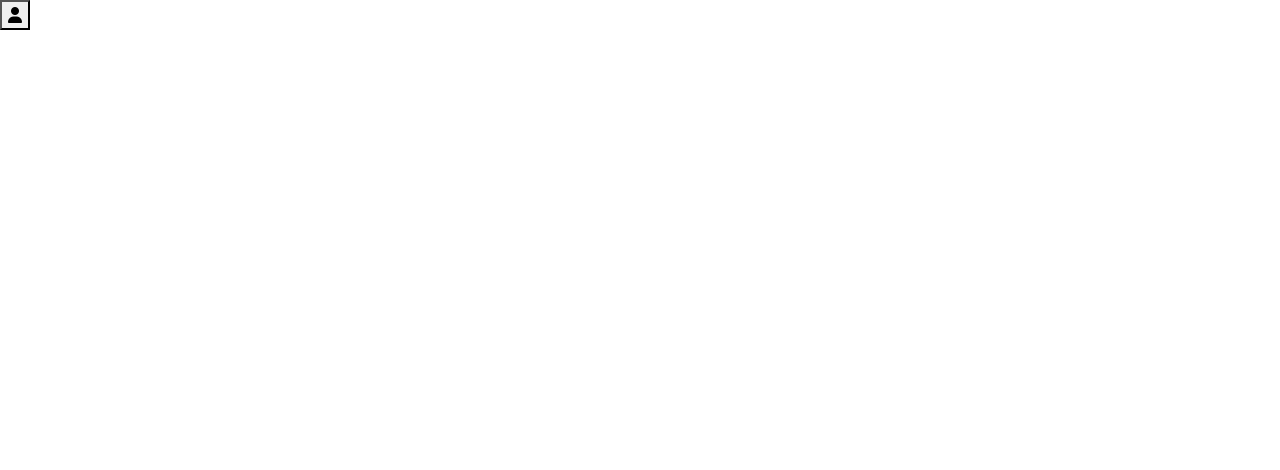
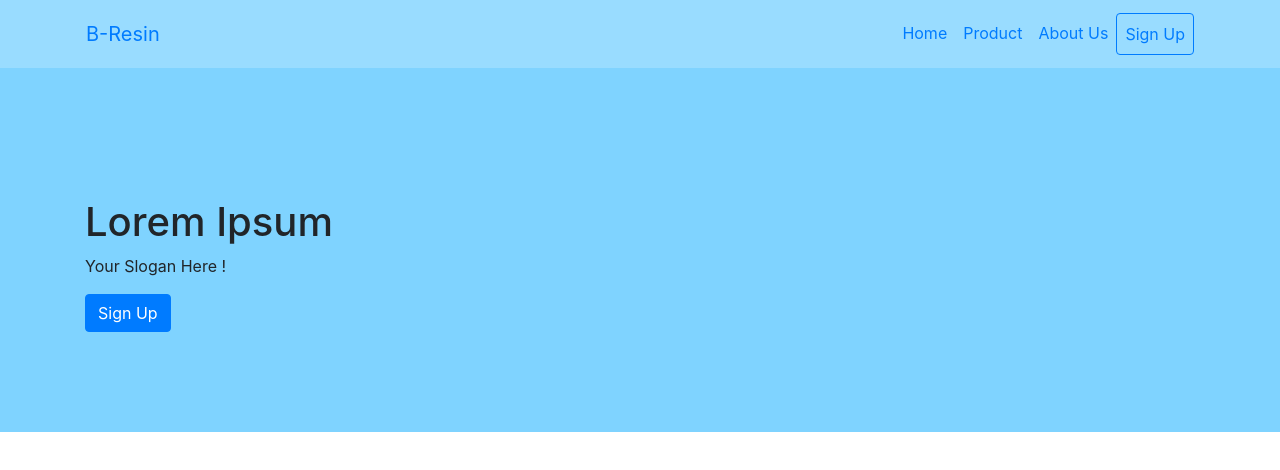
Before and after one commit to rengganaanoraga/B-Resn, a website: page index.html in a window 1280 px wide. Drawn offline with nearby package versions, Linux system fonts and the light colour scheme; files that its build step writes are made by us from their sources.

Commit message:
first init display

```diff
--- a/index.html
+++ b/index.html
@@ -12,20 +12,67 @@
     <script src="https://kit.fontawesome.com/eba8a19f2e.js" crossorigin="anonymous"></script>
 
     <!-- custom css -->
-    <link rel="stylesheet" href="css/custom.css">
+    <link rel="stylesheet" href="css/main.css">
 
 
     <title>B-Resin || Buy Some Accecoris Here!</title>
 
   </head>
   <body>
-    <button>
-        <i class="fa fa-user"></i>
-    </button>
 
-
-
-
+    <header class="header">
+        <div class="container">
+            <div class="row">
+                <nav class="navbar navbar-expand-lg col-12">
+                    <a href="#" class="navbar-brand">B-Resin</a>
+                    <button class="navbar-toggler" type="button" data-toggle="collapse" data-toggle="#navbarSuportedContent">
+                        <i class="fa fa-stream"></i>
+                    </button>
+                    <div class="collapse navbar-collapse">
+                        <ul class="navbar-nav ml-auto">
+                            <li class="nav-item">
+                                <a href="" class="nav-link">
+                                    Home
+                                </a>
+                            </li>
+                            <li class="nav-item">
+                                <a href="" class="nav-link">
+                                    Product
+                                </a>
+                            </li>
+                            <li class="nav-item">
+                                <a href="" class="nav-link">
+                                    About Us
+                                </a>
+                            </li>
+                            <li class="nav-item">
+                                <button class="btn btn-outline-primary nav-link">
+                                    Sign Up
+                                </button>
+                            </li>
+                        </ul>
+                    </div>
+                </nav>
+            </div>
+        </div>
+    </header>
+    <div class="main-content">
+        <div class="container">
+            <section class="row heroes">
+                <div class="col-12">
+                    <h1 class="title">
+                        Lorem Ipsum
+                    </h1>
+                    <p class="sub-title">
+                        Your Slogan Here !
+                    </p>
+                    <button class="btn btn-primary">
+                        Sign Up
+                    </button>
+                </div>
+            </section>
+        </div>
+    </div>
     <!-- Optional JavaScript -->
     <!-- jQuery first, then Popper.js, then Bootstrap JS -->
     <script src="https://code.jquery.com/jquery-3.2.1.slim.min.js" integrity="sha384-KJ3o2DKtIkvYIK3UENzmM7KCkRr/rE9/Qpg6aAZGJwFDMVNA/GpGFF93hXpG5KkN" crossorigin="anonymous"></script>
--- /dev/null
+++ b/scss/base/_base.scss
@@ -0,0 +1,5 @@
+.main-content{
+    background-position: center;
+    background-size: cover;
+    background-color: rgba($color: #00a8ff, $alpha: 0.5);
+}
--- /dev/null
+++ b/scss/base/_variable.scss
@@ -0,0 +1 @@
+$primary: #00a8ff;
--- /dev/null
+++ b/scss/layout/_header.scss
@@ -0,0 +1,4 @@
+.header{
+    padding: 5px 0;
+    background-color: rgba($color: #00a8ff, $alpha: 0.4);
+}
--- /dev/null
+++ b/scss/layout/_main-content.scss
@@ -0,0 +1,5 @@
+.heroes{
+    padding: 100px 0 !important{
+        top: 130px !important;
+    };
+}
--- a/scss/main.scss
+++ b/scss/main.scss
@@ -0,0 +1,4 @@
+@import "base/base";
+
+@import 'layout/header';
+@import "layout/main-content";
```
Also changed, not shown: package.json (added, +38 -0 lines), css/main.css, 3 other files.
